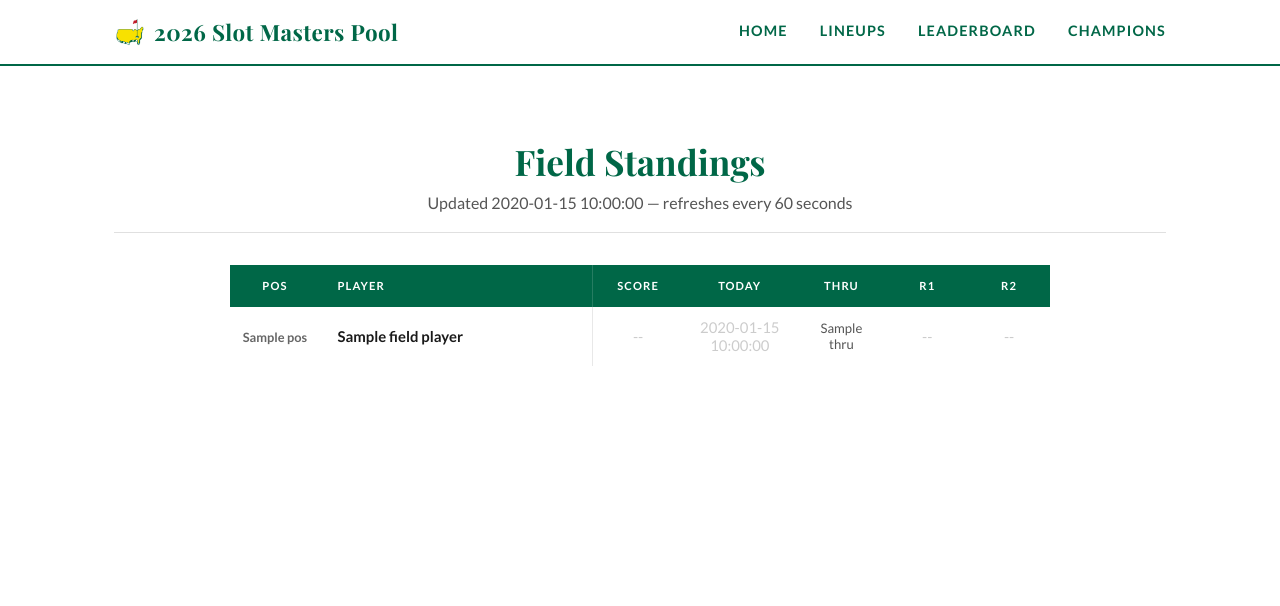
After one commit to natekrall24/masters-pool-website, a Flask app: template templates/field.html in a window 1280 px wide. The commit adds this page. Shown: the top 606 px of the page. Run offline with Flask 3, Linux system fonts and the light colour scheme; the template is opened without the code that fills it: most values are stand-ins (such as "Sample title", 1, 10 or a date in 2020).

Commit message:
Add Field tab showing live tournament standings
- New /field route and field.html template mirroring the ESPN leaderboard
- Shows Pos, Player, Score, Today, Thru, R1-R4 (R3/R4 appear once started)
- Projected cut divider row inserted at the correct score threshold, only
  when ESPN has that row (during R2); disappears automatically otherwise
- MC players shown dimmed at the bottom with their actual 2-round score
- Filters out the ESPN projected cut row from player data (was showing as --)
- Field nav link appears only in tournament-live and tournament-over modes
- Refreshes every 60 seconds while live

Co-Authored-By: Claude Sonnet 4.6 <noreply@anthropic.com>

```diff
--- a/app.py
+++ b/app.py
@@ -81,7 +81,7 @@ def _rank_by(entries, sort_key):
 
 def _compute_pool_standings():
     """Fetch live ESPN scores and sheet entries, return ranked pool standings."""
-    player_scores = get_player_scores()
+    player_scores, projected_cut = get_player_scores()
     score_map = {normalize_name(p["name"]): p for p in player_scores}
 
     # Determine which rounds have started, excluding MC penalty (+5) from the check
@@ -140,11 +140,85 @@ def _compute_pool_standings():
     r1_standings = _rank_by(results, "r1") if rounds_started["r1"] else []
     r2_standings = _rank_by(results, "r2") if rounds_started["r2"] else []
 
+    # ── Field standings (mirrors ESPN tournament leaderboard) ────────────────
+    field_list = []
+    for p in player_scores:
+        if p["missed_cut"]:
+            # Show actual 2-round score only (no pool +5 penalties)
+            display_total = p["r1"] + p["r2"]
+            r3_field = None
+            r4_field = None
+        else:
+            display_total = sum(p[r] for r in started_round_keys) if started_round_keys else 0
+            r3_field = p["r3"] if rounds_started["r3"] else None
+            r4_field = p["r4"] if rounds_started["r4"] else None
+        field_list.append({
+            "name":       p["name"],
+            "display_total": display_total,
+            "r1": p["r1"],
+            "r2": p["r2"],
+            "r3": r3_field,
+            "r4": r4_field,
+            "today":      p["today"],
+            "thru":       p["thru"],
+            "missed_cut": p["missed_cut"],
+            "r1_posted":  p["r1_posted"],
+            "r2_posted":  p["r2_posted"],
+            "r3_posted":  p["r3_posted"],
+            "r4_posted":  p["r4_posted"],
+        })
+
+    non_mc_field = sorted(
+        [p for p in field_list if not p["missed_cut"]],
+        key=lambda p: (p["display_total"], p["name"].lower())
+    )
+    mc_field = sorted(
+        [p for p in field_list if p["missed_cut"]],
+        key=lambda p: (p["display_total"], p["name"].lower())
+    )
+
+    # Assign positions (golf-style ties)
+    i = 0
+    while i < len(non_mc_field):
+        j = i
+        while j < len(non_mc_field) and non_mc_field[j]["display_total"] == non_mc_field[i]["display_total"]:
+            j += 1
+        label = f"T{i + 1}" if (j - i) > 1 else str(i + 1)
+        for k in range(i, j):
+            non_mc_field[k]["pos"] = label
+        i = j
+    for p in mc_field:
+        p["pos"] = "MC"
+
+    # Insert the projected cut divider if ESPN has that row.
+    # Split non-MC players into those making/missing the projected cut,
+    # then append any officially-cut players at the bottom.
+    if projected_cut is not None:
+        try:
+            cut_val = 0 if projected_cut == "E" else int(projected_cut)
+        except ValueError:
+            cut_val = None
+
+        if cut_val is not None:
+            making_cut  = [p for p in non_mc_field if p["display_total"] <= cut_val]
+            bubble       = [p for p in non_mc_field if p["display_total"] >  cut_val]
+            field_players = (
+                making_cut
+                + [{"_is_cut_row": True, "cut_str": projected_cut}]
+                + bubble
+                + mc_field
+            )
+        else:
+            field_players = non_mc_field + mc_field
+    else:
+        field_players = non_mc_field + mc_field
+
     return {
         "entries": overall,
         "r1_standings": r1_standings,
         "r2_standings": r2_standings,
         "rounds_started": rounds_started,
+        "field_players": field_players,
         "last_updated": datetime.now(zoneinfo.ZoneInfo("America/New_York")).strftime("%-I:%M %p ET"),
     }
 
@@ -480,6 +554,30 @@ def leaderboard():
                            payout_summary=[])
 
 
+@app.route("/field")
+def field():
+    if SITE_MODE not in ("tournament-live", "tournament-over"):
+        return redirect(url_for("index"))
+    try:
+        lb = get_cached_leaderboard()
+        return render_template(
+            "field.html",
+            field_players=lb["field_players"],
+            rounds_started=lb["rounds_started"],
+            last_updated=lb["last_updated"],
+            tournament_over=(SITE_MODE == "tournament-over"),
+        )
+    except Exception as e:
+        app.logger.error("Field error: %s\n%s", e, traceback.format_exc())
+        return render_template(
+            "field.html",
+            field_players=[],
+            rounds_started={"r1": False, "r2": False, "r3": False, "r4": False},
+            last_updated=None,
+            tournament_over=False,
+        )
+
+
 @app.route("/lineups")
 def lineups():
     my_name = None
--- a/espn_leaderboard.py
+++ b/espn_leaderboard.py
@@ -35,6 +35,7 @@ Scoring rules (replicating the spreadsheet formulas):
              = 0                otherwise
 """
 
+import re
 import unicodedata
 import requests
 from bs4 import BeautifulSoup
@@ -205,7 +206,7 @@ def parse_player_scores(rows: list[list[str]]) -> list[dict]:
         r3_str    = g(ci_r3)
         r4_str    = g(ci_r4)
 
-        if not name or name.upper() in ("PLAYER", ""):
+        if not name or name.upper() in ("PLAYER", "") or name == "--":
             continue
 
         score      = _to_par(score_str)
@@ -305,10 +306,24 @@ def parse_player_scores(rows: list[list[str]]) -> list[dict]:
     return results
 
 
-def get_player_scores() -> list[dict]:
-    """Fetch ESPN data and return computed player scores."""
+def parse_projected_cut(rows: list[list[str]]) -> str | None:
+    """
+    Find the projected/official cut line row (a single spanning cell like
+    'Projected Cut +3') and return just the score string ('+3', 'E', '-1'),
+    or None if not found.
+    """
+    for row in rows:
+        if len(row) == 1 and "cut" in row[0].lower():
+            m = re.search(r'([-+]\d+|E)\s*$', row[0].strip())
+            if m:
+                return m.group(1)
+    return None
+
+
+def get_player_scores() -> tuple[list[dict], str | None]:
+    """Fetch ESPN data and return (computed player scores, projected cut string)."""
     rows = fetch_raw_rows()
-    return parse_player_scores(rows)
+    return parse_player_scores(rows), parse_projected_cut(rows)
 
 
 # ---------------------------------------------------------------------------
--- a/static/style.css
+++ b/static/style.css
@@ -1282,6 +1282,62 @@ td.lu-score {
 .lb-table--round .col-name {
     width: auto;
     white-space: nowrap;
+}
+
+/* ── Field standings table ── */
+.field-wrap {
+    max-width: 820px;
+    margin: 0 auto;
+    overflow-x: auto;
+    -webkit-overflow-scrolling: touch;
+}
+
+.field-table {
+    min-width: 560px;
+}
+
+.field-table .col-name {
+    width: 200px;
+}
+
+.field-row--mc {
+    opacity: 0.65;
+}
+
+.field-row--mc td {
+    background: #fafafa;
+}
+
+.pos-badge--mc {
+    background: #e0e0e0;
+    color: #666;
+}
+
+.field-thru {
+    color: #555;
+    font-size: 0.82rem;
+}
+
+.field-thru--f {
+    color: #006747;
+    font-weight: 700;
+    font-size: 0.8rem;
+}
+
+.field-cut-row td {
+    background: #fffbea;
+    border-top: 1px dashed #d4af37;
+    border-bottom: 1px dashed #d4af37;
+}
+
+.field-cut-cell {
+    text-align: center;
+    font-size: 0.78rem;
+    font-weight: 700;
+    letter-spacing: 0.06em;
+    text-transform: uppercase;
+    color: #7a6010;
+    padding: 0.45rem 0.75rem;
 }
 
 /* ============================================================
--- a/templates/base.html
+++ b/templates/base.html
@@ -18,6 +18,7 @@
             <nav class="site-nav">
                 <a href="/">Home</a>
                 <a href="/lineups">Lineups</a>
+                {% if SITE_MODE in ["tournament-live", "tournament-over"] %}<a href="/field">Field</a>{% endif %}
                 {% if SITE_MODE not in ["tournament-live", "tournament-over"] %}<a href="/leaderboard">Leaderboard</a>{% endif %}
                 <a href="/champions">Champions</a>
             </nav>
--- /dev/null
+++ b/templates/field.html
@@ -0,0 +1,112 @@
+{% extends "base.html" %}
+{% block title %}Field — 2026 Slot Masters Pool{% endblock %}
+
+{% block content %}
+<div class="page-hero">
+    {% if tournament_over %}
+    <h2>Tournament Results</h2>
+    {% if last_updated %}<p class="lb-updated">Final standings as of {{ last_updated }}</p>{% endif %}
+    {% else %}
+    <h2>Field Standings</h2>
+    {% if last_updated %}
+    <p class="lb-updated">Updated {{ last_updated }} &mdash; refreshes every 60 seconds</p>
+    {% endif %}
+    {% endif %}
+</div>
+
+{# ── Score formatting macros ───────────────────────────────────────────────── #}
+{% macro fmt(val, started) %}
+    {%- if not started or val is none -%}<span class="s-dash">--</span>
+    {%- elif val == 0 -%}<span class="s-even">E</span>
+    {%- elif val > 0 -%}<span class="s-over">+{{ val }}</span>
+    {%- else -%}<span class="s-under">{{ val }}</span>
+    {%- endif -%}
+{% endmacro %}
+
+{# Format ESPN's raw today string (+1, E, -3, -) #}
+{% macro fmt_today(val) %}
+    {%- if not val or val in ("-", "--") -%}<span class="s-dash">--</span>
+    {%- elif val == "E" -%}<span class="s-even">E</span>
+    {%- elif val.startswith("+") -%}<span class="s-over">{{ val }}</span>
+    {%- elif val.startswith("-") -%}<span class="s-under">{{ val }}</span>
+    {%- else -%}<span class="s-dash">{{ val }}</span>
+    {%- endif -%}
+{% endmacro %}
+
+{% if not field_players %}
+<p class="placeholder-text">Field standings will be available once the Masters begins.</p>
+{% else %}
+
+<div class="field-wrap">
+    <table class="lb-table field-table">
+        <thead>
+            <tr>
+                <th class="col-pos">Pos</th>
+                <th class="col-name">Player</th>
+                <th class="col-total">Score</th>
+                <th class="col-round">Today</th>
+                <th class="col-round">Thru</th>
+                <th class="col-round">R1</th>
+                <th class="col-round">R2</th>
+                {% if rounds_started.r3 %}<th class="col-round">R3</th>{% endif %}
+                {% if rounds_started.r4 %}<th class="col-round">R4</th>{% endif %}
+            </tr>
+        </thead>
+        <tbody>
+            {% set col_count = 7 + (1 if rounds_started.r3 else 0) + (1 if rounds_started.r4 else 0) %}
+            {% for p in field_players %}
+            {% if p._is_cut_row %}
+            <tr class="field-cut-row">
+                <td colspan="{{ col_count }}" class="field-cut-cell">
+                    Projected Cut
+                    {%- if p.cut_str == "E" %} <span class="s-even">E</span>
+                    {%- elif p.cut_str.startswith("+") %} <span class="s-over">{{ p.cut_str }}</span>
+                    {%- else %} <span class="s-under">{{ p.cut_str }}</span>
+                    {%- endif %}
+                </td>
+            </tr>
+            {% else %}
+            {% set is_mc = p.missed_cut %}
+            <tr class="lb-row{% if is_mc %} field-row--mc{% endif %}">
+                <td class="col-pos">
+                    <span class="pos-badge{% if p.pos == 'MC' %} pos-badge--mc{% endif %}">{{ p.pos }}</span>
+                </td>
+                <td class="col-name">{{ p.name }}</td>
+                <td class="col-total">
+                    {% if is_mc %}<span class="s-dash">CUT</span>
+                    {% else %}{{ fmt(p.display_total, rounds_started.r1) }}{% endif %}
+                </td>
+                <td class="col-round">
+                    {% if is_mc %}<span class="s-dash">--</span>
+                    {% else %}{{ fmt_today(p.today) }}{% endif %}
+                </td>
+                <td class="col-round field-thru">
+                    {% if is_mc %}<span class="s-dash">--</span>
+                    {% elif p.thru == "F" %}<span class="field-thru--f">F</span>
+                    {% elif p.thru and p.thru != "-" %}{{ p.thru }}
+                    {% else %}<span class="s-dash">--</span>{% endif %}
+                </td>
+                <td class="col-round">{{ fmt(p.r1, rounds_started.r1) }}</td>
+                <td class="col-round">{{ fmt(p.r2, rounds_started.r2) }}</td>
+                {% if rounds_started.r3 %}<td class="col-round">{{ fmt(p.r3, not is_mc and rounds_started.r3) }}</td>{% endif %}
+                {% if rounds_started.r4 %}<td class="col-round">{{ fmt(p.r4, not is_mc and rounds_started.r4) }}</td>{% endif %}
+            </tr>
+            {% endif %}
+            {% endfor %}
+        </tbody>
+    </table>
+</div>
+
+{% endif %}
+{% endblock %}
+
+{% block extra_scripts %}
+{% if field_players and not tournament_over %}
+<script>
+setTimeout(function() {
+    sessionStorage.setItem('_lbReload', '1');
+    location.reload();
+}, 60000);
+</script>
+{% endif %}
+{% endblock %}
```
